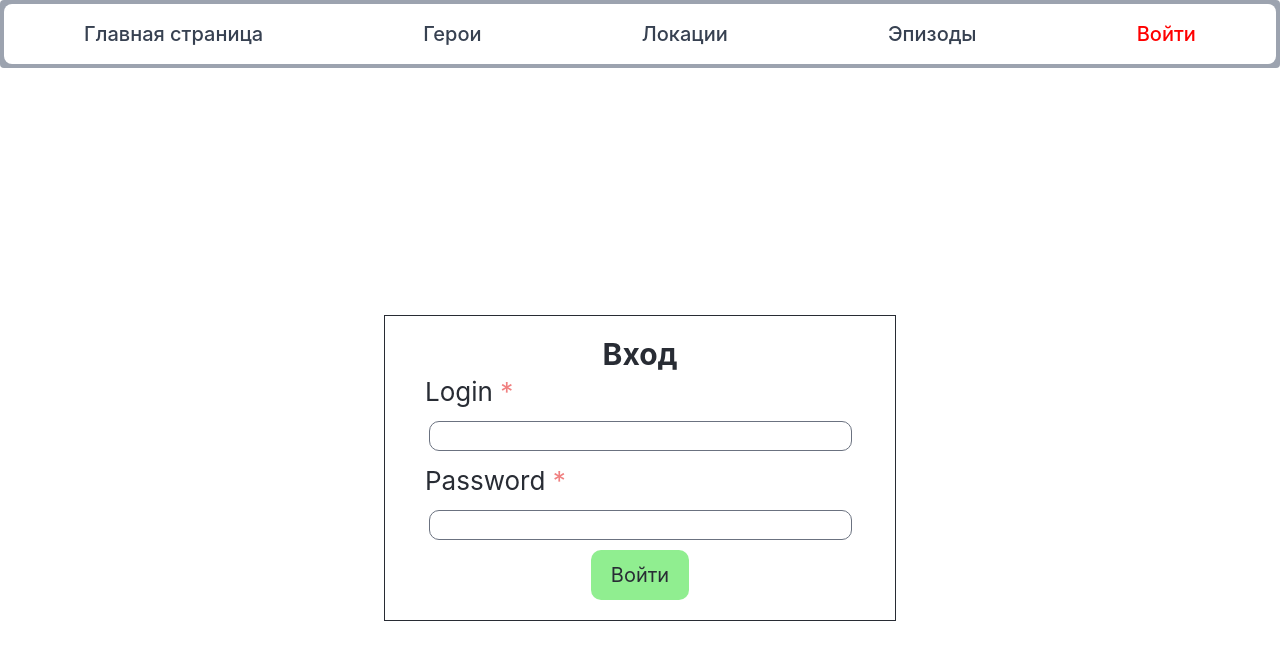
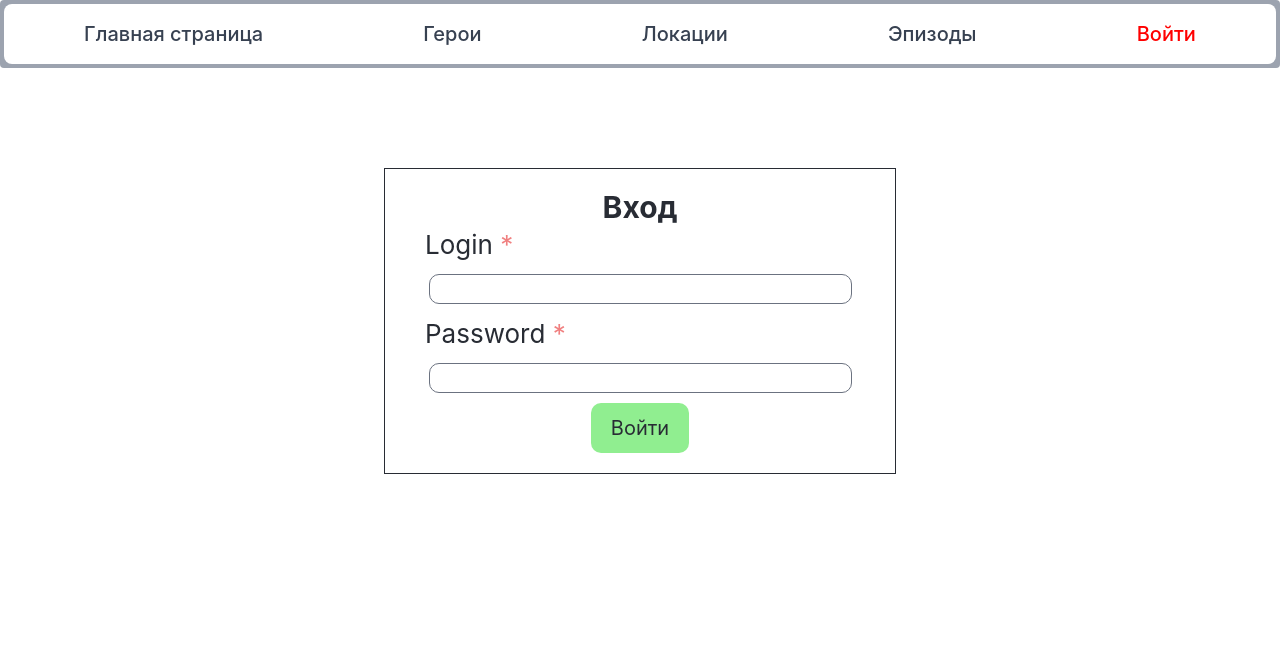
Before and after one commit to TrekusovMax/mfd-course, a React (Create React App) app in the folder Модуль 3. React/: page /login in a window 1280 px wide. Shown: the top 660 px of the page. Built offline with nearby package versions, Linux system fonts and the light colour scheme.

Commit message:
created auth context

```diff
--- a/Модуль 3. React/src/components/Components.css
+++ b/Модуль 3. React/src/components/Components.css
@@ -100,7 +100,7 @@
 }
 
 .Login {
-  min-height: 100vh;
+  margin-top: 100px;
   display: flex;
   flex-direction: column;
   align-items: center;
```
